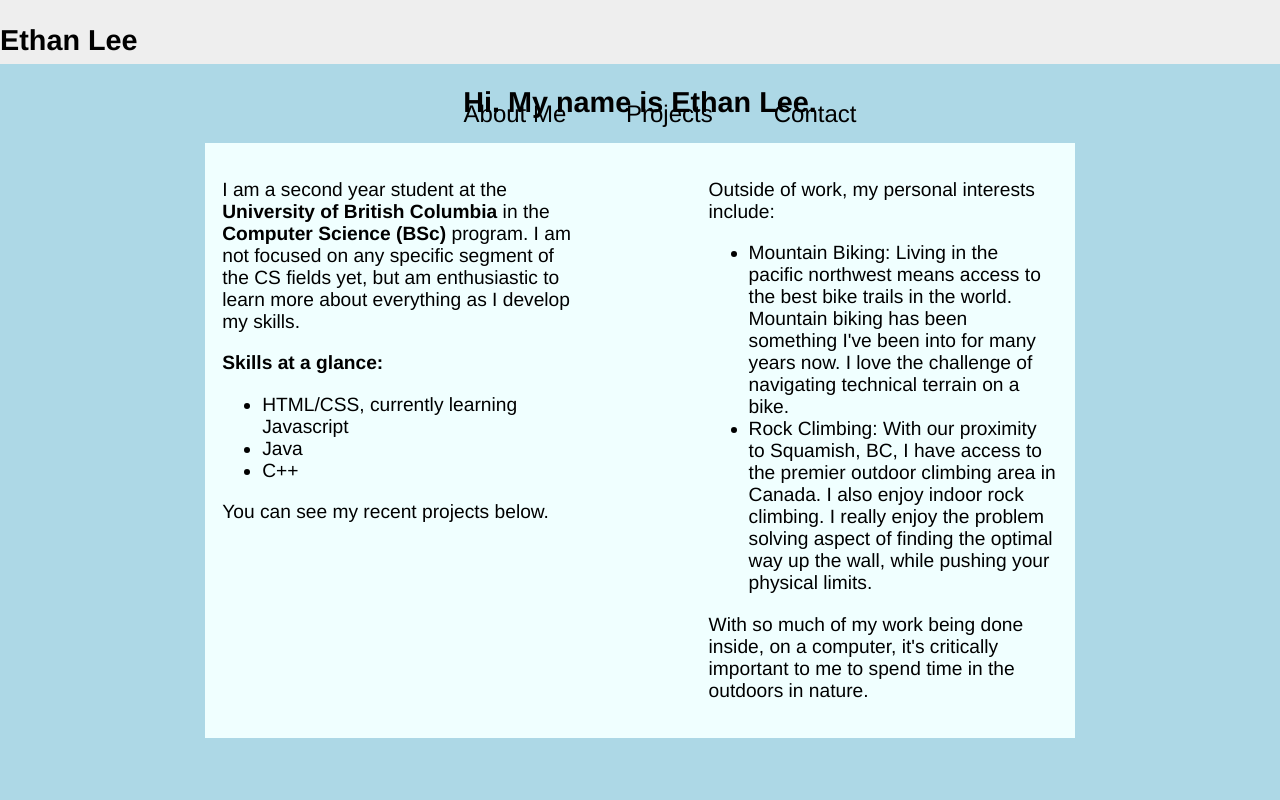
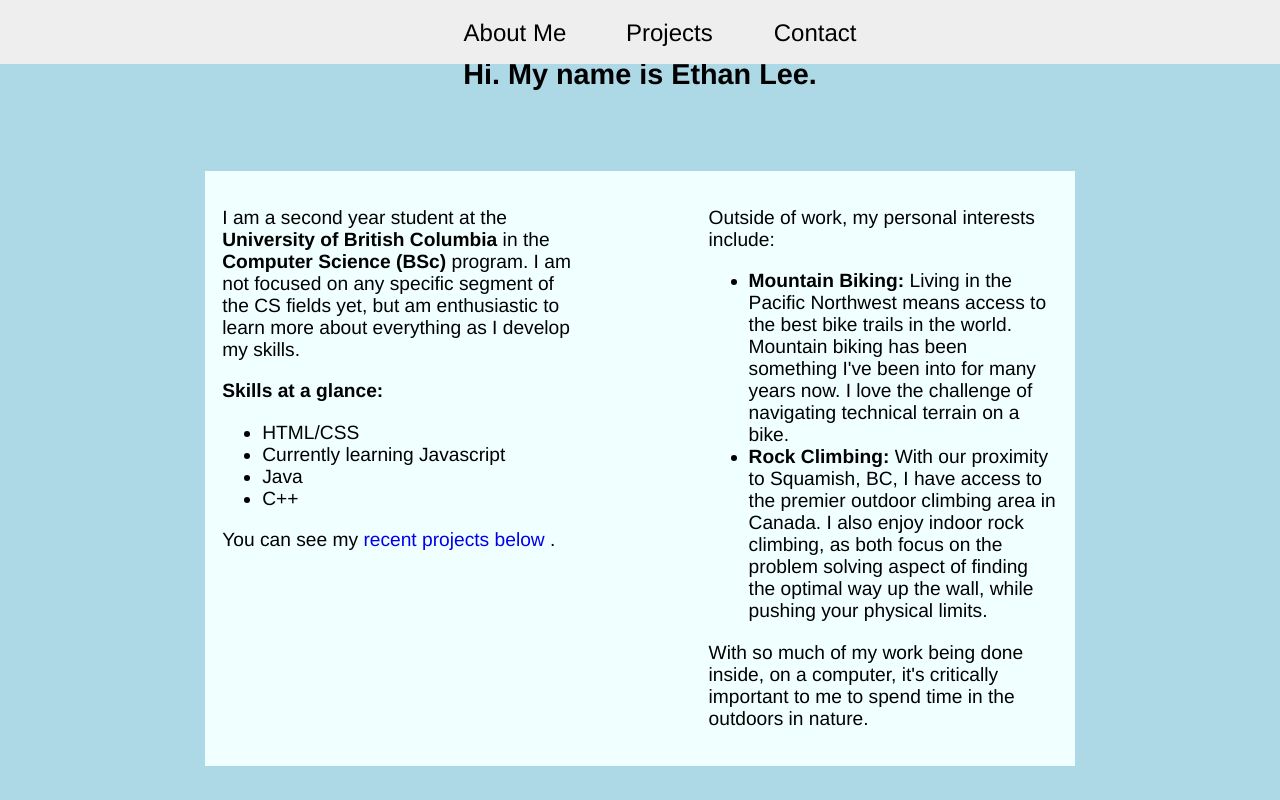
Before and after one commit to eduguy/eduguy.github.io, a plain HTML site: page index.html in a window 1280 px wide. Shown: the top 800 px of the page. Drawn offline with Linux system fonts and the light colour scheme.

Commit message:
Looks a lot better now, but want to make nav better

```diff
--- a/index.html
+++ b/index.html
@@ -7,17 +7,21 @@
 </head>
 <body>
 <div id="wrapper">
+  <header>
+    <!-- <div id ="name">
+    <h1> Ethan Lee</h1>
+  </div> -->
 
-    <nav id="navbar">
-      <header>
-        <h1> Ethan Lee</h1>
-        <ul>
-          <li><a href=#welcome-section> About Me</a></li>
+  <nav id="navbar">
+
+      <ul>
+          <li><a  href=#welcome-section> About Me</a></li>
           <li><a href="#projects"> Projects </a></li>
           <li><a href="#contact-a"> Contact </a></li>
-        </ul>
-      </header>
+      </ul>
     </nav>
+</header>
+
     <section id="welcome-section">
       <h1> Hi. My name is Ethan Lee. </h1>
       <div id = "description">
@@ -28,24 +32,25 @@
           my skills. </p>
         <p> <b>Skills at a glance: </b></p>
         <ul>
-          <li> HTML/CSS, currently learning Javascript</li>
+          <li> HTML/CSS
+          <li> Currently learning Javascript</li>
           <li> Java </li>
           <li> C++</li>
         </ul>
-        <p> You can see my recent projects below.</p>
+        <p> You can see my <a href="#projects">recent projects below </a>.</p>
       </div>
 
       <div class = "description" id= "descriptionRight">
         <p> Outside of work, my personal interests include:
         <ul>
-          <li> Mountain Biking: Living in the pacific northwest means access
+          <li> <b>Mountain Biking:</b> Living in the Pacific Northwest means access
             to the best bike trails in the world. Mountain biking has been something
             I've been into for many years now. I love the challenge of navigating technical
             terrain on a bike.
              </li>
-          <li> Rock Climbing: With our proximity to Squamish, BC, I have access to
-            the premier outdoor climbing area in Canada. I also enjoy indoor rock climbing.
-            I really enjoy the problem solving aspect of finding the optimal way up the wall,
+          <li> <b>Rock Climbing:</b> With our proximity to Squamish, BC, I have access to
+            the premier outdoor climbing area in Canada. I also enjoy indoor rock climbing,
+            as both focus on the problem solving aspect of finding the optimal way up the wall,
             while pushing your physical limits.
           </thead></li>
         </ul>
@@ -91,7 +96,7 @@
     <section id="contact">
       <a id="contact-a"></a>
       <h2> Contact </h2>
-      <p> The best way to contact me is at my personal email <a href ="mailto:hoyin_3@hotmail.com"> hoyin_3@hotmail.com</a> </p>
+      <p> The best way to contact me is at my personal email <a  href ="mailto:hoyin_3@hotmail.com"> hoyin_3@hotmail.com</a> </p>
       <p> You can also connect with me and my work on <a href="https://github.com/eduguy" id="github"target="_blank">Github</a> </p>
     </section>
 </body>
--- a/style.css
+++ b/style.css
@@ -2,6 +2,8 @@ html {
   scroll-behavior: smooth;
   margin:0;
   padding:0;
+  overflow-x: hidden;
+
 }
 
 body {
@@ -10,7 +12,7 @@ body {
 }
 #wrapper {
   font-size: 1.2rem;
-  font-family: Helvetica;
+  font-family: Helvetica, Arial;
 }
 
 #welcome-section {
@@ -18,18 +20,22 @@ body {
   flex-direction:column;
   height: 100vh;
   width: 100vw;
+  /* margin-top:8vh; */
   align-items:center;
   justify-content:center;
    /* background-image: linear-gradient(to right, white , #ADD8E6); */
   background-color: #ADD8E6;
 
 }
-/* #welcome-section a {
+#welcome-section a {
     text-decoration:none;
-    /* border: 2px solid black;
-    color: black;
-  padding: 5px; */
-} */
+    border-bottom: 2px solid transparent;
+    transition: 0.5s;
+}
+
+#welcome-section a:hover {
+  border-color:black;
+}
 
 #welcome-section h1 {
   margin-bottom:10vh;
@@ -45,6 +51,7 @@ body {
 #description {
   display:flex;
   background-color: azure;
+  overflow:auto;
 
 }
 #descriptionLeft {
@@ -59,21 +66,26 @@ body {
 #main {
   display:flex;
 }
-
+/* header {
+  display:flex;
+} */
 nav {
   position:fixed;
   top:0px;
   left:0px;
   background: #eee;
-  width:100vw;
+  width:100%;
   height:8vh;
-
-
+  margin: 0;
+  padding: 0;
+  /* display:none; */
+  /* display:inline-block; */
 }
 
 nav h1 {
-  display: inline-block;
+  /* display: inline-block; */
 }
+
 nav ul {
   list-style-type:none;
   text-align:center;
@@ -81,17 +93,18 @@ nav ul {
 }
 nav li {
   display:inline;
-  /* vertical-align: middle; */
+  vertical-align: middle;
 
 }
 nav a {
+  /* float:right;
+  display:block; */
   text-decoration: none;
   color: black;
   border-bottom: 2px solid transparent;
   transition:  .5s;
   padding-left:1.7rem;
   padding-right:1.7rem;
-
   font-size: 1.5rem;
 }
 nav a:hover {
@@ -101,7 +114,8 @@ nav a:hover {
 #projects {
  width:100vw;
  /* background-image: linear-gradient(to right, #bec0c4 , #324ea8); */
- background-color: #ADD8E6;
+ background-color: antiquewhite;
+ /* background-color: white; */
  text-align:center;
   padding-top: 8vh;
   height:92vh;
@@ -182,3 +196,9 @@ nav a:hover {
 #contact a:hover {
   border-color: black;
 }
+
+@media (max-width: 1000px) {
+  nav {
+    display:none;
+  }
+}
```
Also changed, not shown: script.js (added).
